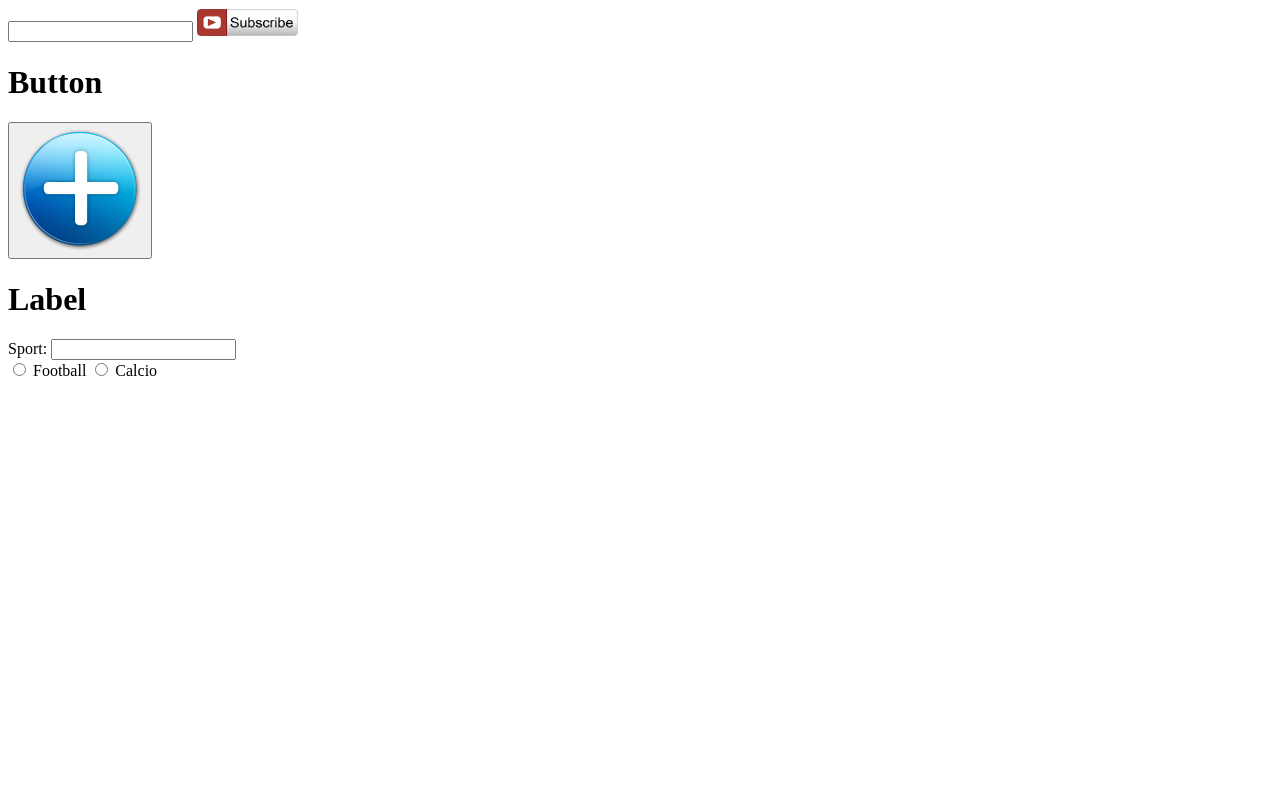
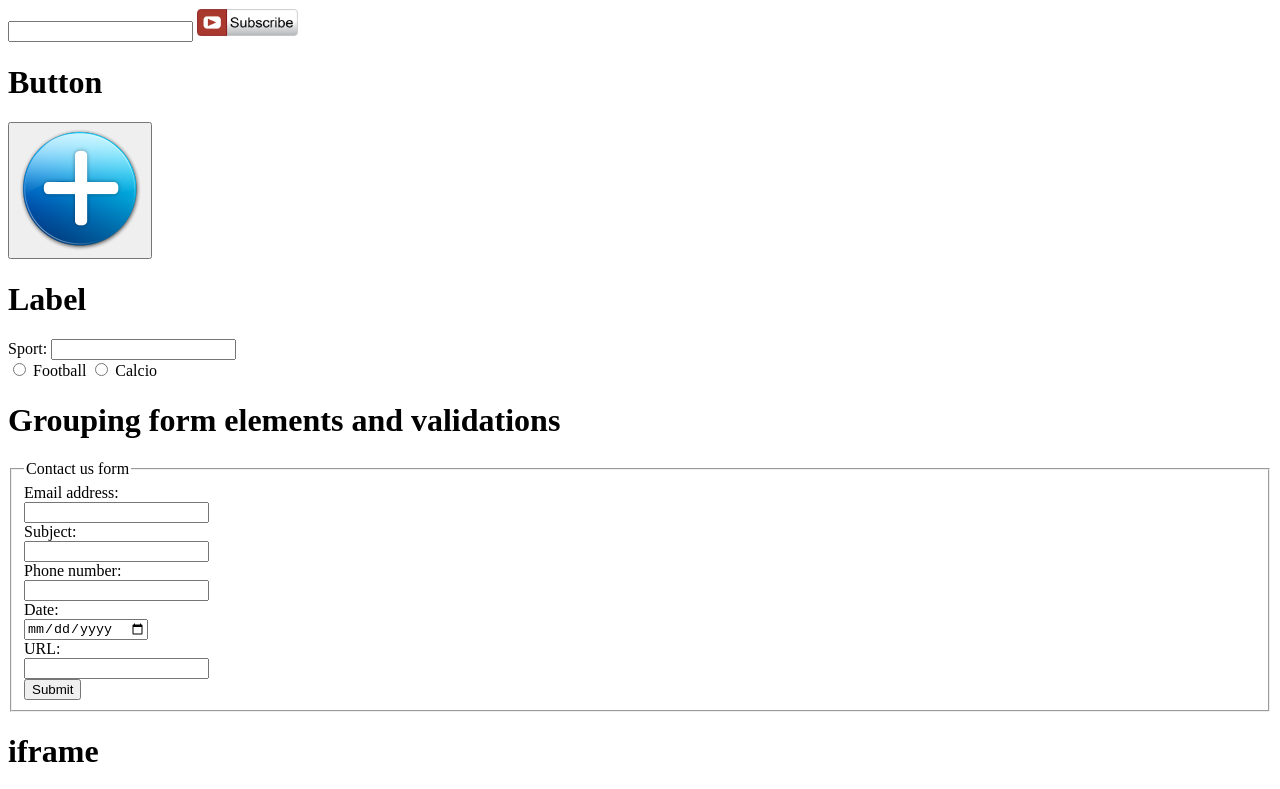
Before and after one commit to fedcalmus/HTML-learning-tasks, a plain HTML site: page images tables forms/tables_images_forms.html in a window 1280 px wide. Shown: the part 1774-2563 px from the top of the page. Before the commit the page ends 2162 px from the top, so only its background shows below. Drawn offline with Linux system fonts and the light colour scheme.

Commit message:
iframe , fieldset and validations
Adding iframe
Grouping form elements and validations

```diff
--- a/images tables forms/tables_images_forms.html
+++ b/images tables forms/tables_images_forms.html
@@ -161,5 +161,25 @@
 <label for="football">Football</label>
 <input id="calcio" type="radio" name="sport" value="C">
 <label for="calcio">Calcio</label>
+<h1>Grouping form elements and validations</h1>
+<fieldset>
+    <legend>Contact us form</legend>
+    <form action="">
+    <label>Email address: <br />
+        <input type="email" name="email" required="required"> </label> <br />
+        <label>Subject: <br />
+            <input type="text" name="subject"></label> <br />
+        <label>Phone number: <br />
+            <input type="text" name="phone_number"></label> <br />
+        <label>Date: <br />
+            <input type="date" name="date"></label> <br />
+        <label>URL: <br />
+            <input type="url" name="URL"> </label> <br />
+        <input type="submit" value="Submit" /> <br />
+    </form>
+</fieldset>
+<h1>iframe</h1>
+<iframe width="640" height="360" src="https://www.youtube.com/embed/Ib32vvxBoV4?ecver=1" frameborder="0" gesture="media" allow="encrypted-media" allowfullscreen>
+</iframe>
 </body>
 </html>
```
